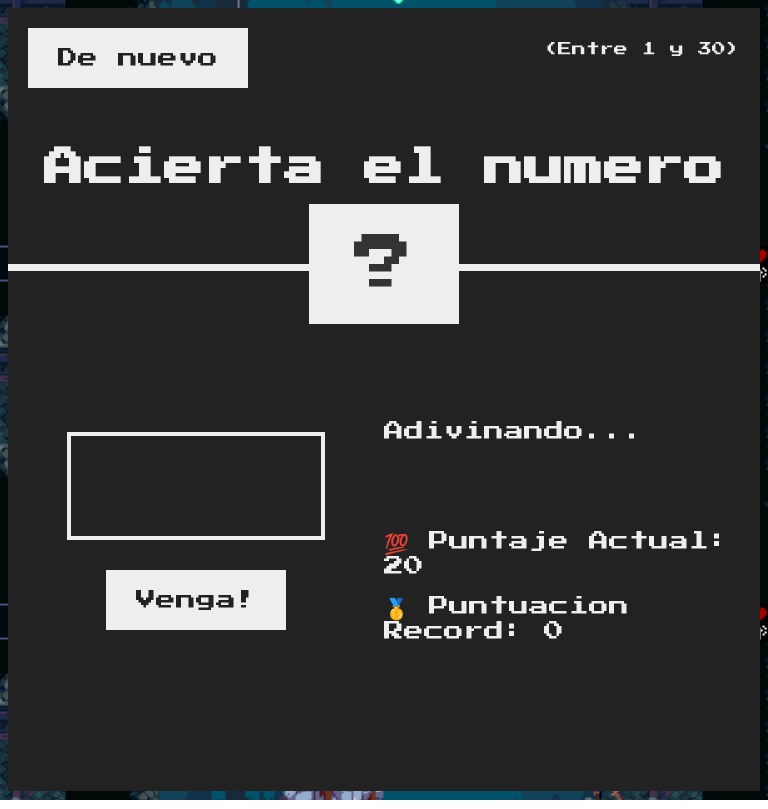
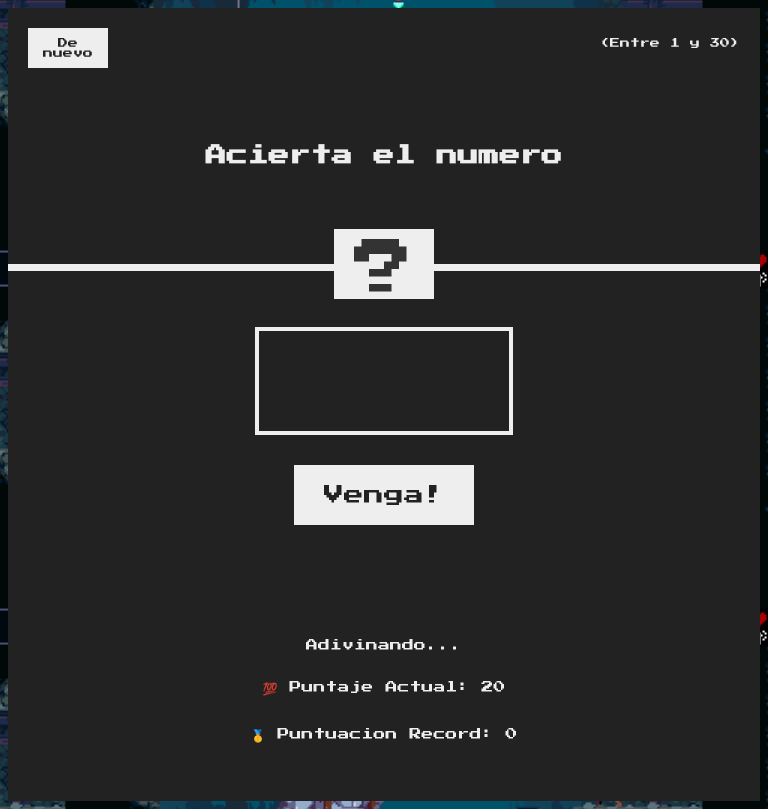
Before and after one commit to alberto0267/guessMyNumber, a plain HTML site: page index.html in a window 768 px wide. Drawn offline with Linux system fonts and the light colour scheme.

Commit message:
reponsiveIphone14pro

```diff
--- a/style.css
+++ b/style.css
@@ -135,3 +135,45 @@ h1 {
     padding: 0rem;
   }
 }
+
+@media screen and (min-width: 393px) and (max-width: 852px) {
+  h1 {
+    font-size: 2.1rem;
+    text-align: center;
+  }
+  .between {
+    font-size: 1rem;
+  }
+  .again {
+    width: 8rem;
+    height: 4rem;
+    font-size: 1rem;
+    padding: 1rem;
+  }
+  .number {
+    width: 8rem;
+    height: 5rem;
+    padding: 1rem;
+  }
+  main {
+    display: flex;
+    flex-direction: column;
+    padding-top: 1rem;
+  }
+  input {
+    height: 7rem;
+    height: 5rem;
+  }
+  .right {
+    font-size: 1.2rem;
+    display: flex;
+    flex-direction: column;
+    text-align: center;
+  }
+  .check {
+    margin-bottom: 1rem;
+  }
+  .message {
+    margin-bottom: 0rem;
+  }
+}
```
